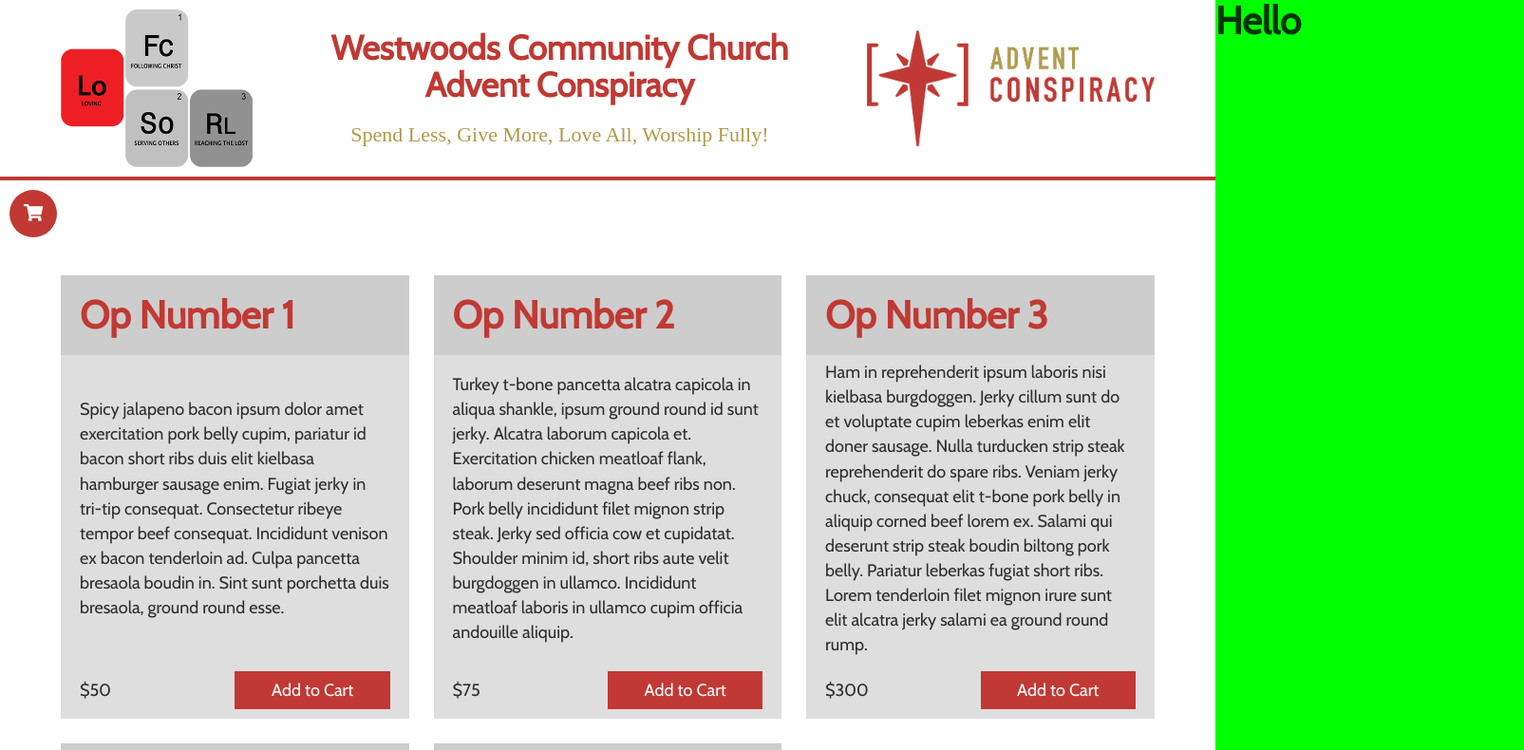
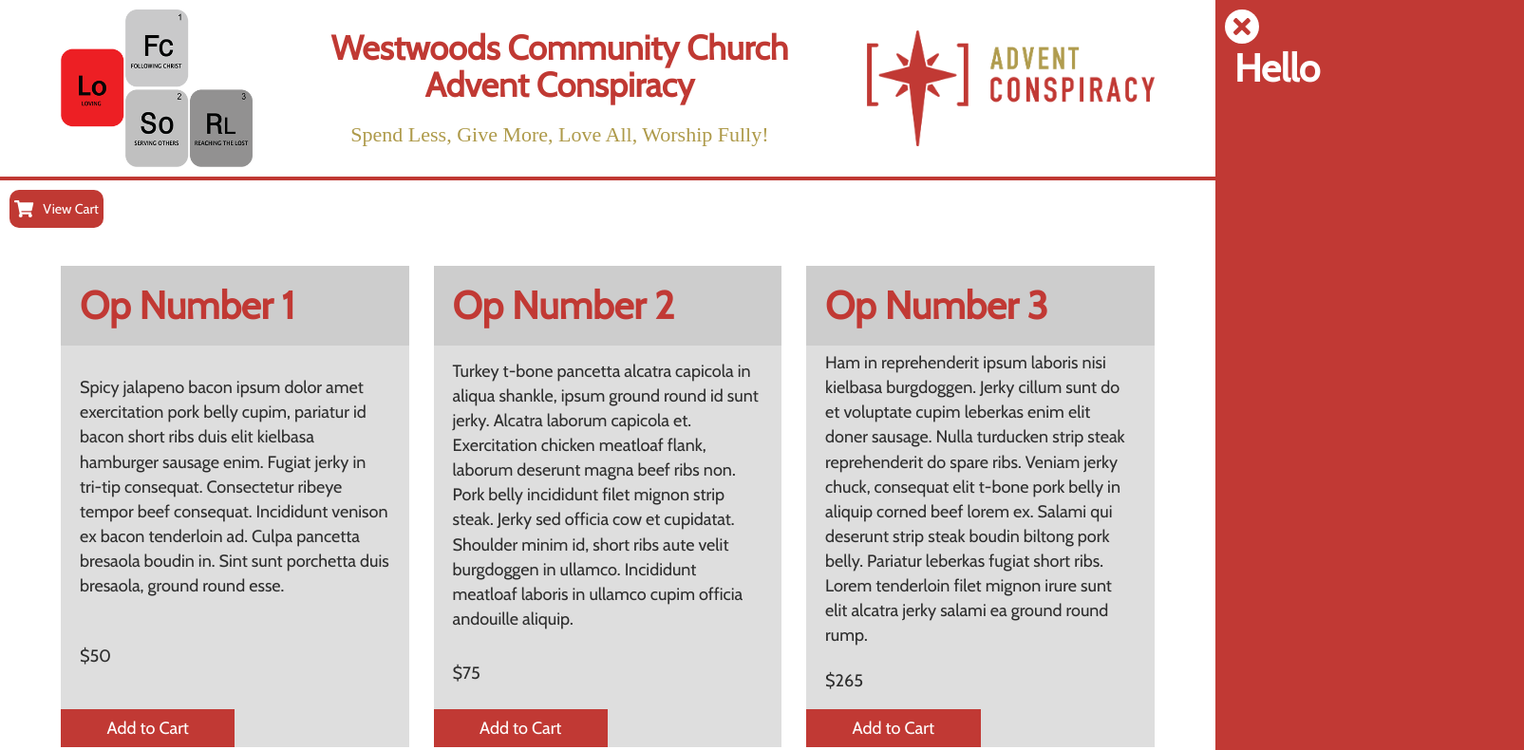
Before and after one commit to mykeld74/westwoods-ac-2020, a Gatsby site: page / in a window 1280 px wide. Shown: the top 790 px of the page at 95% size, 1605 px wide, since content can reach past the window. Built offline with nearby package versions, Linux system fonts and the light colour scheme; Gatsby itself is replaced by a stand-in of ours; a web font is replaced by a local one.

Commit message:
Update add to cart buttons

```diff
--- a/src/components/card.js
+++ b/src/components/card.js
@@ -1,4 +1,4 @@
-import React, { useState } from 'react'
+import React from 'react'
 import { motion } from 'framer-motion'
 import styled from 'styled-components'
 
@@ -57,7 +57,7 @@
   outline: none;
 `
 
-const Card = ({ id, title, description, cost }) => {
+const Card = ({ id, title, description, cost, addItem }) => {
   return (
     <StyledCard key={id} variants={card} initial="hidden">
       <div className="title">
@@ -68,8 +68,10 @@
       </div>
       <div className="cost">
         <p>${cost}</p>
-        <CartButton>Add to Cart</CartButton>
       </div>
+      <CartButton onClick={addItem} id={id} title={title} cost={cost}>
+        Add to Cart
+      </CartButton>
     </StyledCard>
   )
 }
--- a/src/components/cart.js
+++ b/src/components/cart.js
@@ -1,16 +1,43 @@
 import React from 'react'
 import styled from 'styled-components'
 import { motion } from 'framer-motion'
+import { FontAwesomeIcon } from '@fortawesome/react-fontawesome'
+import { faTimes } from '@fortawesome/free-solid-svg-icons'
 
 const Sidebar = styled(motion.div)`
   width: 100vw;
   max-width: 325px;
-  position: absolute;
+  position: fixed;
   height: 100vh;
-  background: #0f0;
+  background: #c13934;
   z-index: 50;
   top: 0;
-  /* right: 0px; */
+  padding: 50px 20px 0;
+  color: #fff;
+`
+
+const CloseButton = styled.button`
+  background: #fff;
+  color: #c13934;
+  border-radius: 50%;
+  border: none;
+  font-size: 26px;
+  padding: 0;
+  width: 36px;
+  height: 36px;
+  position: absolute;
+  top: 10px;
+  left: 10px;
+  outline: none;
+  cursor: pointer;
+  display: flex;
+  align-items: center;
+  justify-content: center;
+`
+const StyledCloseButtonIcon = styled(FontAwesomeIcon)`
+  color: #c13934;
+  margin: 0;
+  padding: 0;
 `
 
 const sidebarAnimation = {
@@ -28,14 +55,26 @@
   },
 }
 
-const Cart = ({ isOpen }) => {
+const Cart = ({ isOpen, setIsVisible, cartList }) => {
   return (
     <Sidebar
       animate={isOpen ? 'open' : 'closed'}
       initial="closed"
       variants={sidebarAnimation}
+      setIsVisible={setIsVisible}
+      list={cartList}
     >
+      <CloseButton onClick={() => setIsVisible(false)}>
+        <StyledCloseButtonIcon icon={faTimes} />
+      </CloseButton>
       <h1>Hello</h1>
+      <ul>
+        {cartList.map(item => (
+          <li key={item.id} className={item.title}>
+            {item.title}...{item.cost}
+          </li>
+        ))}
+      </ul>
     </Sidebar>
   )
 }
--- a/src/data/opportunties.json
+++ b/src/data/opportunties.json
@@ -4,31 +4,31 @@
       "id": "01",
       "title": "Op Number 1",
       "description": "Spicy jalapeno bacon ipsum dolor amet exercitation pork belly cupim, pariatur id bacon short ribs duis elit kielbasa hamburger sausage enim. Fugiat jerky in tri-tip consequat. Consectetur ribeye tempor beef consequat. Incididunt venison ex bacon tenderloin ad. Culpa pancetta bresaola boudin in. Sint sunt porchetta duis bresaola, ground round esse.",
-      "cost": "50"
+      "cost": 50
     },
     {
       "id": "02",
       "title": "Op Number 2",
       "description": "Turkey t-bone pancetta alcatra capicola in aliqua shankle, ipsum ground round id sunt jerky. Alcatra laborum capicola et. Exercitation chicken meatloaf flank, laborum deserunt magna beef ribs non. Pork belly incididunt filet mignon strip steak. Jerky sed officia cow et cupidatat. Shoulder minim id, short ribs aute velit burgdoggen in ullamco. Incididunt meatloaf laboris in ullamco cupim officia andouille aliquip.",
-      "cost": "75"
+      "cost": 75
     },
     {
       "id": "03",
       "title": "Op Number 3",
       "description": "Ham in reprehenderit ipsum laboris nisi kielbasa burgdoggen. Jerky cillum sunt do et voluptate cupim leberkas enim elit doner sausage. Nulla turducken strip steak reprehenderit do spare ribs. Veniam jerky chuck, consequat elit t-bone pork belly in aliquip corned beef lorem ex. Salami qui deserunt strip steak boudin biltong pork belly. Pariatur leberkas fugiat short ribs. Lorem tenderloin filet mignon irure sunt elit alcatra jerky salami ea ground round rump.",
-      "cost": "300"
+      "cost": 265
     },
     {
       "id": "04",
       "title": "Op Number 4",
       "description": "Nulla turducken elit ut tongue laboris proident kevin flank dolor ullamco. Flank officia proident eu meatball leberkas velit dolore. Veniam id pork, mollit nulla drumstick andouille meatball cow ipsum in proident. Ham ground round filet mignon bacon short loin, voluptate minim cillum burgdoggen tri-tip jowl ex.",
-      "cost": "25"
+      "cost": 15
     },
     {
       "id": "05",
       "title": "Op Number 5",
       "description": "Short ribs consequat landjaeger, ut magna non sirloin cupidatat pork chop andouille ullamco in. Cow frankfurter burgdoggen anim drumstick non shankle hamburger dolore dolor. Tail do qui chicken cupidatat doner hamburger jowl strip steak nostrud, sirloin brisket salami. Consectetur occaecat laborum, cillum pancetta biltong t-bone excepteur shank prosciutto lorem mollit elit fugiat.",
-      "cost": "205"
+      "cost": 1500
     }
   ]
 }
--- /dev/null
+++ b/src/hooks/toggleCart.js
@@ -0,0 +1,12 @@
+import { useState, useMemo } from 'react'
+
+export const useToggleCart = initial => {
+  const [isToggled, setIsToggled] = useState(initial)
+  const toggle = id => setIsToggled(prevState => !prevState)
+  const bind = useMemo(() => {
+    return {
+      onClick: toggle,
+    }
+  }, [])
+  return { isToggled, setIsToggled, toggle, bind }
+}
--- a/src/pages/index.js
+++ b/src/pages/index.js
@@ -1,13 +1,14 @@
-import React from 'react'
+import React, { useState } from 'react'
 import { graphql } from 'gatsby'
 import styled from 'styled-components'
-import { motion, useCycle } from 'framer-motion'
+import { motion } from 'framer-motion'
 import { FontAwesomeIcon } from '@fortawesome/react-fontawesome'
 import { faShoppingCart } from '@fortawesome/free-solid-svg-icons'
 import SEO from '../components/seo'
 import Layout from '../components/layout'
 import Card from '../components/card'
 import Cart from '../components/cart'
+import { useToggleCart } from '../hooks/toggleCart'
 
 const MainContainer = styled.div`
   width: 100vw;
@@ -24,18 +25,28 @@
 const StyledIcon = styled(FontAwesomeIcon)`
   color: #fff;
   width: 35px;
+  margin: 0;
+  padding: 0;
 `
 
 const StyledCartButton = styled.button`
-  width: 50px;
-  height: 50px;
+  height: 40px;
   background: #c03933;
   border: none;
-  border-radius: 50%;
+  border-radius: 10px;
   margin-top: 10px;
   margin-left: 10px;
   outline: none;
   cursor: pointer;
+  color: #fff;
+  padding: 5px;
+  display: flex;
+  align-items: center;
+  justify-content: space-between;
+  p {
+    margin: 0 0 0 10px;
+    font-size: 0.8em;
+  }
 `
 
 const staggerCards = {
@@ -50,14 +61,25 @@
 }
 
 const IndexPage = ({ data }) => {
+  const { isToggled, toggle } = useToggleCart(false)
   const opportunities = data.dataJson.giveTo
-  const [isOpen, setisOpen] = useCycle(false, true)
+  const [myCart, setMyCart] = useState([])
+
+  const handleAdd = () => {
+    const newCart = myCart.concat({
+      id: 'id',
+      title: 'title',
+      cost: 'cost',
+    })
+    setMyCart(newCart)
+  }
   return (
     <Layout>
-      <Cart isOpen={isOpen} />
+      <Cart isOpen={isToggled} setIsVisible={toggle} cartList={myCart} />
       <SEO title="Home" />
-      <StyledCartButton onClick={() => setisOpen()}>
+      <StyledCartButton onClick={toggle}>
         <StyledIcon icon={faShoppingCart} />
+        <p>View Cart</p>
       </StyledCartButton>
       <MainContainer>
         <CardContainer
@@ -72,6 +94,7 @@
               title={opportunity.title}
               description={opportunity.description}
               cost={opportunity.cost}
+              addItem={handleAdd}
             />
           ))}
         </CardContainer>
```
